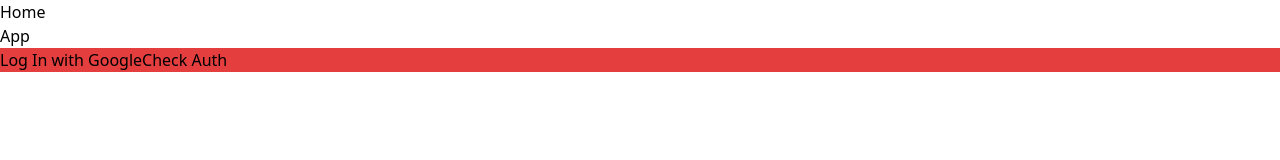
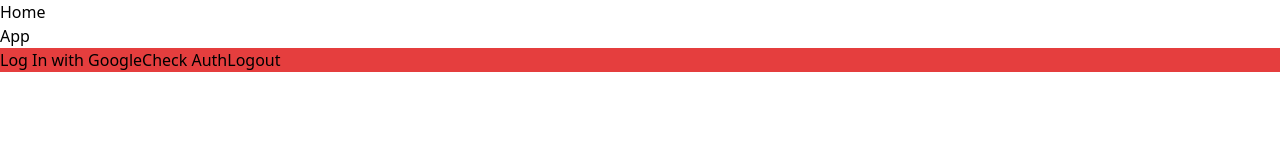
Before and after one commit to ckinan/cliff, a React (Create React App) app: page / in a window 1280 px wide. Shown: the top 160 px of the page. Built offline with nearby package versions, Linux system fonts and the light colour scheme.

Commit message:
Logout endpoint

```diff
--- a/src/client/App.js
+++ b/src/client/App.js
@@ -81,12 +81,25 @@
   console.log(response);
 };
 
+const handeLogout = async (e) => {
+  e.preventDefault();
+  let response = await fetch(`/api/server/logout`, {
+    method: 'GET',
+  }).then(function (response) {
+    return response.json();
+  });
+  console.log(response);
+};
+
 function Home() {
   return (
     <div>
       <a href="/api/server/auth/google">Log In with Google</a>
       <button type="button" onClick={(e) => handeCheckAuth(e)}>
         Check Auth
+      </button>
+      <button type="button" onClick={(e) => handeLogout(e)}>
+        Logout
       </button>
     </div>
   );
--- a/src/server/server.js
+++ b/src/server/server.js
@@ -114,5 +114,10 @@
   });
 });
 
+app.get('/api/server/logout', (req, res) => {
+  req.logout();
+  res.redirect('/');
+});
+
 module.exports = app;
 module.exports.handler = serverless(app);
```
